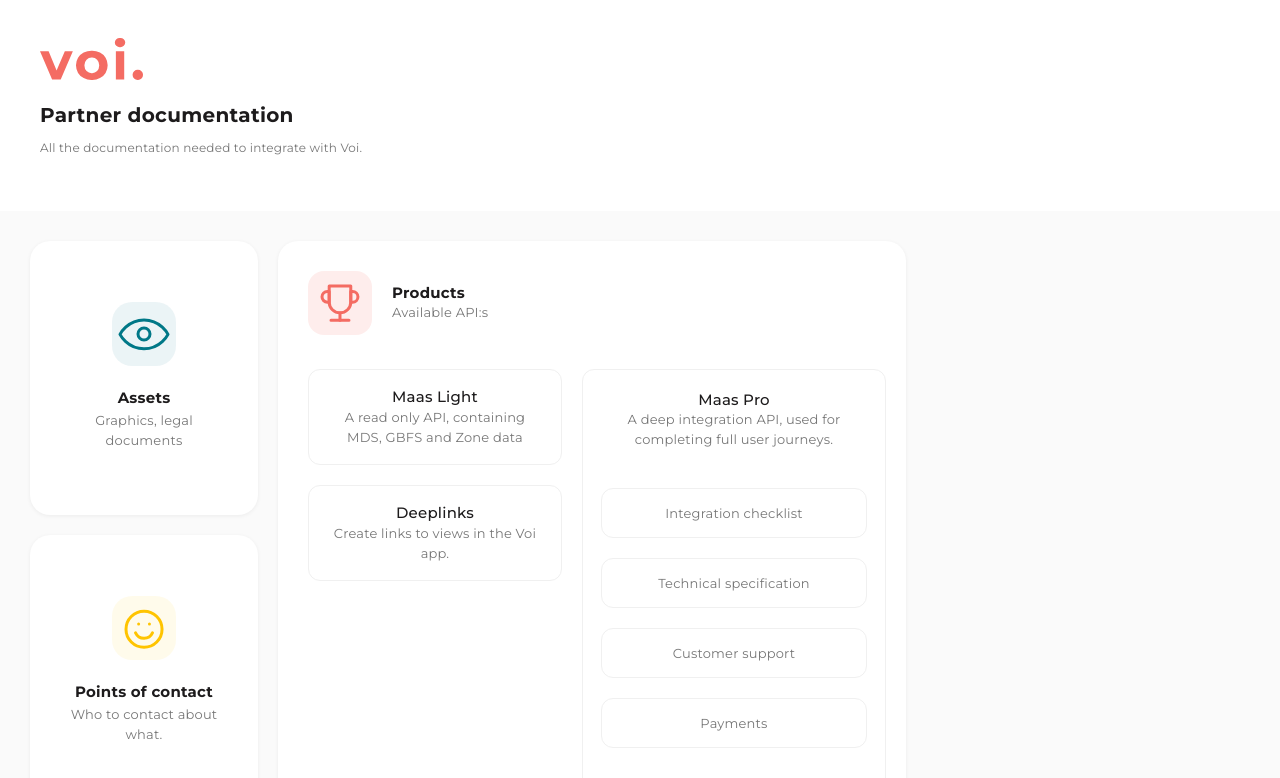
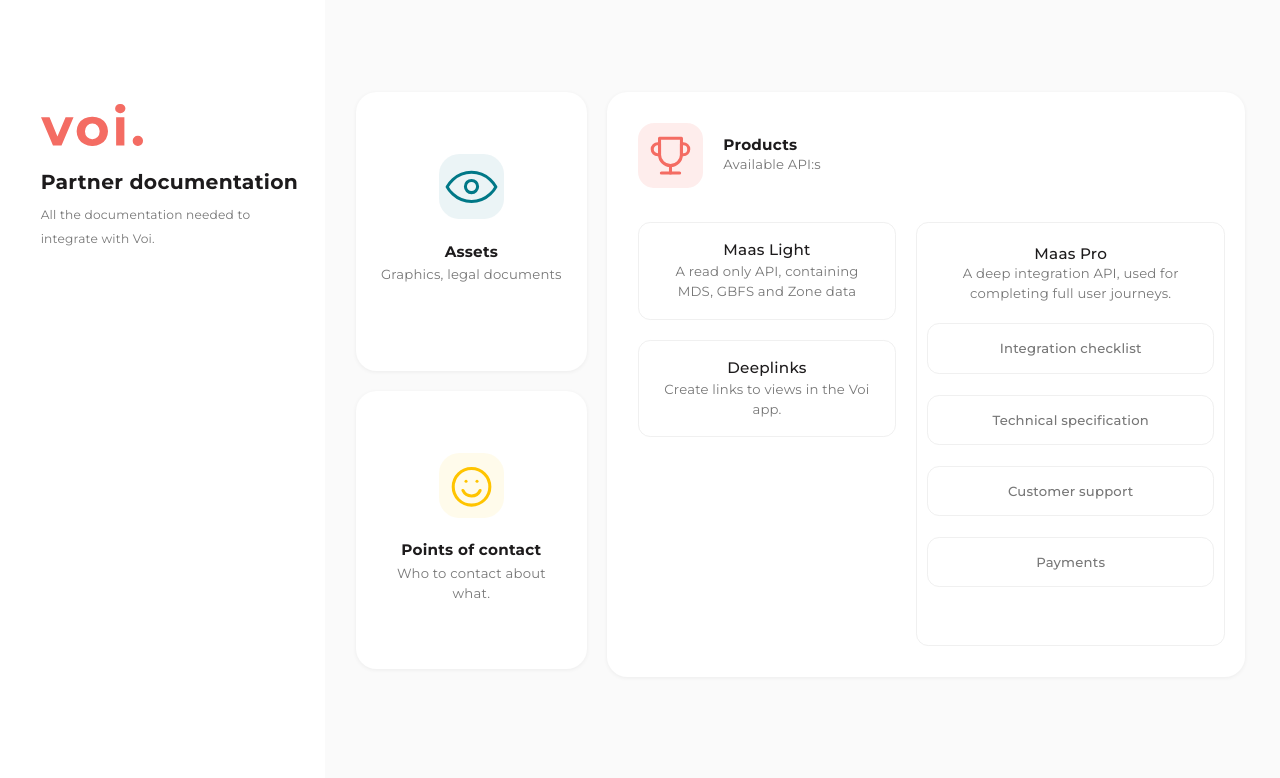
Before and after one commit to voi-api/voi-api.github.io, a Jekyll site: the page built from index.markdown, in a window 1280 px wide. Shown: the top 778 px of the page. Built offline with Jekyll 4.4.1, drawn with Linux system fonts in a browser that asks for light colours; some web fonts are replaced.

Commit message:
design-tweaks

```diff
--- a/_layouts/home.html
+++ b/_layouts/home.html
@@ -37,7 +37,7 @@ layout: default
 				</div>
 				<div class="home_products_right">
 					<h1>Maas Pro</h1>
-					<p>A deep integration API, used for completing full user journeys.<p>
+					<p>A deep integration API, used for completing full user journeys.<a>
 					<a class="sub-product" href="/checklist/">Integration checklist</a>
 					<a class="sub-product" href="/maas-pro/">Technical specification</a>
 					<a class="sub-product"  href="/customer-support/">Customer support</a>
--- a/assets/css/custom.scss
+++ b/assets/css/custom.scss
@@ -195,65 +195,67 @@ input#input-search {
 
 .home h1{
     color: #1D1B1C;
-    font-size: 15px;
-    letter-spacing: 0.23px;
+    font-size: calc(15vw/12.6);
+    letter-spacing: calc(0.23vw/12.6);
 }
 
 .home a, .home p{
     text-decoration: none;
     color: #777777;
-    font-size: 13px;
-    line-height: 20px;
-    letter-spacing: 0.2px;
+    font-size: calc(13vw/12.6);
+    line-height: calc(20vw/12.6);
+    letter-spacing: calc(0.2vw/12.6);
 }
 
 .home_header {
-    width: 320px;
+    width: calc(320vw/12.6);
     background: white;
-    padding: 102px 26px 40px 40px;
+    padding: calc(102vw/12.6) calc(26vw/12.6) calc(40vw/12.6) calc(40vw/12.6);
     box-sizing: border-box;
     min-height: 100vh;
     float: left;
-    margin-right: 30px;
+    margin-right: calc(30vw/12.6);
     h1 {
-        letter-spacing: 0.3px;
-        margin-top: 19px;
-        margin-bottom: -3px;
-        font-size: 20px;
+        letter-spacing: calc(.3vw/12.6);
+        margin-top: calc(19vw/12.6);
+        margin-bottom: calc(-3vw/12.6);
+        font-size: calc(20vw/12.6);
     }
     p{
-        line-height: 23px;
-        font-size: 12px;
+        line-height: calc(23vw/12.6);
+        font-size: calc(12vw/12.6);
     }
 }
 
 
 .home_content {
-    padding: 91px 44px 0 30px;
+    padding: calc(91vw/12.6) calc(30vw/12.6) 0 calc(30vw/12.6);
 }
 
 .home_left{
-    width: 228px;
+    width: calc(228vw/12.6);
     float: left;
-    margin-right: 20px;
+    margin-right: calc(20vw/12.6);
 
 }
 
 .home_left a {
-    height: 274px;
+    height: calc(274vw/12.6);
     display: block;
     background-color: white;
     background-repeat: no-repeat;
-    background-position: center 61px;
+    background-size: calc(64vw/12.6);
+    background-position: center calc(61vw/12.6);;
     text-align: center;
-    margin: 0 0 20px;
-    box-shadow: 0px 1px 4px #0000000F;
-    border-radius: 20px;
+    margin: 0 0 calc(20vw/12.6);;
+    box-shadow: 0 1px 4px #0000000F;
+    border-radius: calc(20vw/12.6);
 
 }
 
 .home_left a, .home_product, .sub-product{
-       transition: all 0.3s;
+       transition: box-shadow transform;
+       transition-duration: 0.3s;
 
     &:hover{
         box-shadow: 0px 1px 24px #00000014;
@@ -264,12 +266,12 @@ input#input-search {
 
 .home_left a{
  h1 {
-    padding-top: 147px;
+    padding-top: calc(147vw/12.6);;
     margin: 0;
 }
 p{
-    margin-top:2px;
-    padding: 0px 25px;
+    margin-top: 2px;
+    padding: 0px calc(25vw/12.6);;
 }
 }
 
@@ -277,24 +279,24 @@ p{
     background: white;
     float: left;
     box-shadow: 0px 1px 4px #0000000F;
-    border-radius: 20px;
+    border-radius: calc(20vw/12.6);;
 }
 
 
 .home_products_left{
     float: left;
-    padding: 27px 20px 30px 30px;
+    padding: calc(27vw/12.6) calc(20vw/12.6) calc(30vw/12.6) calc(30vw/12.6);
 }
 
 
 .home_products_right{
-    width: 304px;
+    width: calc(304vw/12.6);
     float: left;
     border: 1px solid #F0F0F0;
-    border-radius: 12px;
+    border-radius: calc(12vw/12.6);
     text-align: center;
-    margin: 27px 20px 30px 0;
-    padding: 10px 18px;
+    margin: calc(27vw/12.6) calc(20vw/12.6) calc(30vw/12.6) 0;
+    padding: calc(10vw/12.6) calc(10vw/12.6) calc(18vw/12.6);
     box-sizing: border-box;
     h1{
         font-weight: 500;
@@ -302,14 +304,15 @@ p{
     }
     p{
         margin-top: 0;
-        margin-bottom: 39px;
+        margin-bottom: calc(39vw/12.6);
     }
 }
 
 .home_products_header{
-    margin: 30px 0 0 30px;
-    padding: 12px 0 20px 84px;
-    background: url('/assets/images/ic_products.svg') no-repeat ;
+    margin: calc(30vw/12.6)0 0 calc(30vw/12.6);
+    padding: calc(12vw/12.6) 0 calc(20vw/12.6) calc(84vw/12.6);
+    background: url('/assets/images/ic_products.svg') no-repeat;
+    background-size: calc(64vw/12.6);
 
     h1{
         margin: 0;
@@ -321,12 +324,12 @@ p{
 }
 a.home_product{
     border: 1px solid #F0F0F0;
-    border-radius: 12px;
+    border-radius: calc(12vw/12.6);
     display: block;
     text-align: center;
-    margin: 0 0 20px;
-    padding: 17px;
-    width: 254px;
+    margin: 0 0 calc(20vw/12.6);
+    padding: calc(17vw/12.6);
+    width: calc(254vw/12.6);
     box-sizing: border-box;
     h1 {
         margin: 0;
@@ -340,9 +343,10 @@ a.home_product{
 a.sub-product {
     display: block;
     border: 1px solid #F0F0F0;
-    border-radius: 12px;
-    margin: 20px 0 ;
-    line-height: 48px;
+    border-radius: calc(12vw/12.6);
+    margin: calc(20vw/12.6) 0 ;
+    line-height: calc(48vw/12.6);
+    font-weight: 500;
 }
 
 .assets{
@@ -354,7 +358,7 @@ a.sub-product {
 }
 
 
-@media (max-width: 1315px) {
+@media (max-width: 1255px) {
     .home_header{
         width: 100%;
         min-height: auto;
```
